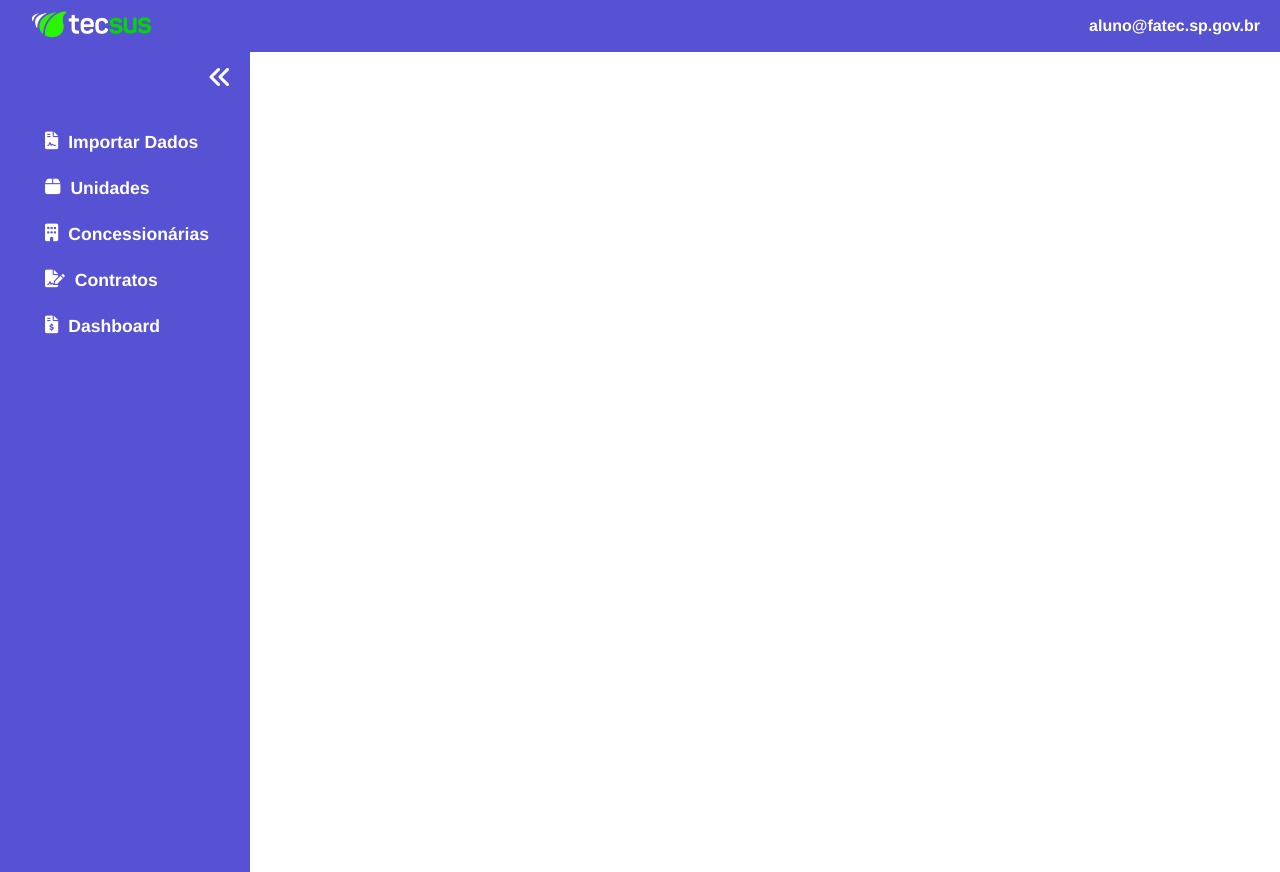
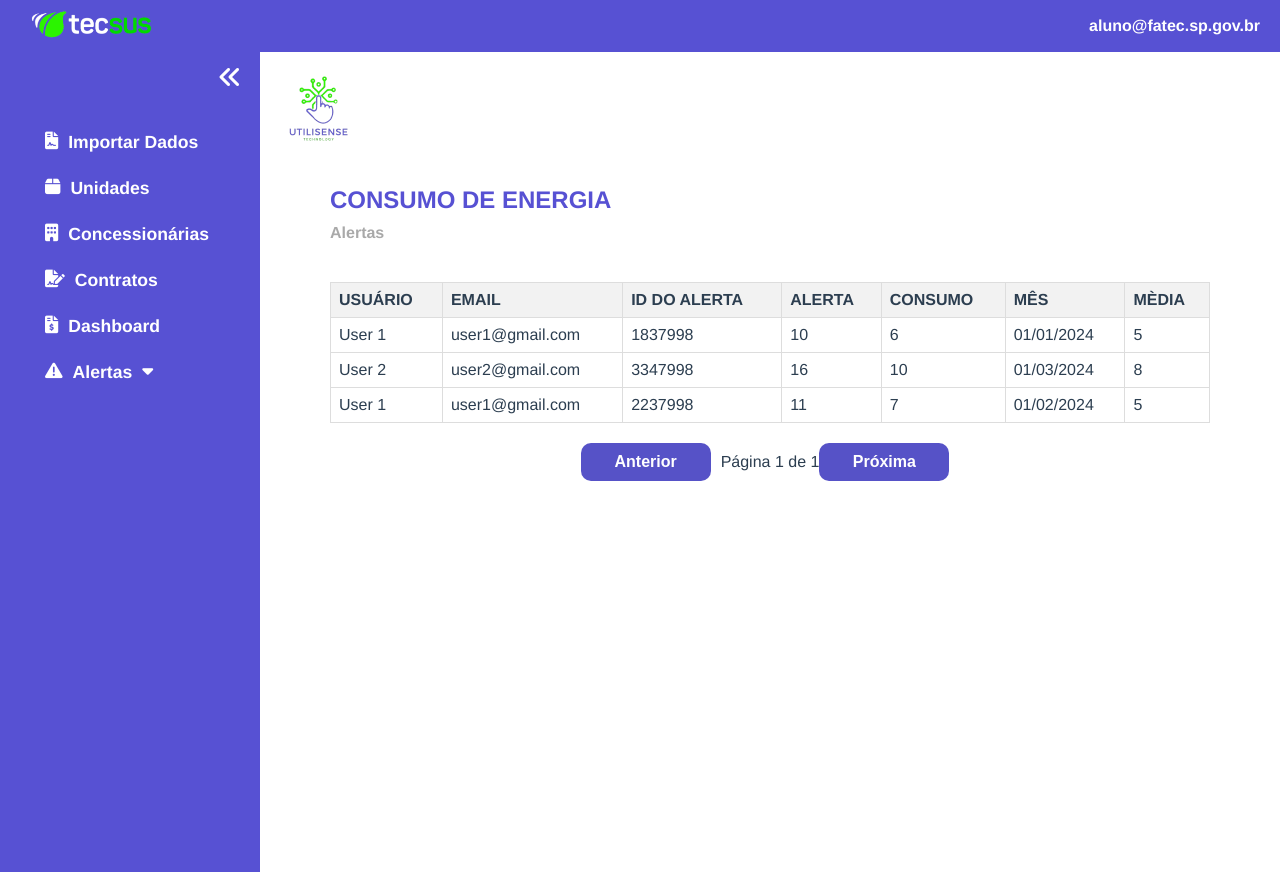
Before and after one commit to Data-Team23/Tecsus-frontend, a Vue app in the folder app-web/: page /consumo-de-energia in a window 1280 px wide. Built offline with nearby package versions, Linux system fonts and the light colour scheme.

Commit message:
feat: criação da tela de listagem de alertas

```diff
--- /dev/null
+++ b/app-web/src/assets/mockedDatas/waterAlerts.json
@@ -0,0 +1,26 @@
+[
+    {
+        "id": "374682736",
+        "name": "Conta de Luz",
+        "value": "50.000",
+        "year": "2023",
+        "code": "451",
+        "unity": "Unidade 1"
+    },
+    {
+        "id": "374682732",
+        "name": "Conta de Luz",
+        "value": "50.000",
+        "year": "2023",
+        "code": "451",
+        "unity": "Unidade 1"
+    },
+    {
+        "id": "374682731",
+        "name": "Conta de Luz",
+        "value": "50.000",
+        "year": "2023",
+        "code": "451",
+        "unity": "Unidade 1"
+    }
+]
--- /dev/null
+++ b/app-web/src/assets/styles/alerts.css
@@ -0,0 +1,31 @@
+@import url('global.css');
+.alerts-container{
+    margin-left: 60px;
+}
+
+.utilisense-logo{
+    display: flex;
+    padding: 0 0 20px 20px;
+    justify-content: flex-start;
+}
+
+.title-container{
+    display: flex;
+    flex-direction: column;
+    align-items: flex-start;
+    margin-left: 70px;
+}
+
+.title-container h2{
+    margin-block: 0;
+    color: var(--cor-primaria);
+}
+
+.title-container h4{
+    margin-block: 10px;
+    color: var(--cor-hover);
+}
+
+.table-container{
+    padding: 30px 70px
+}
--- /dev/null
+++ b/app-web/src/assets/styles/global.css
@@ -0,0 +1,5 @@
+:root {
+    --cor-primaria: #5751D3;
+    --cor-texto: #fff;
+    --cor-hover: darkgray;
+}
--- a/app-web/src/assets/styles/navbar.css
+++ b/app-web/src/assets/styles/navbar.css
@@ -27,6 +27,38 @@ body {
   width: 150px;
   height: auto
 }
+.nav-alert{
+  display: flex;
+  flex-direction: column;
+  justify-content: flex-start;
+  margin-left: 45px;
+  gap: 10px;
+  cursor: pointer;
+}
+
+.alert{
+  display: flex;
+  gap: 10px;
+}
+
+.alert-list{
+  display: flex !important;
+  flex-direction: column;
+  gap: 10px;
+  text-align: start;
+  list-style-type: none !important;
+  padding-inline-start: 25px;
+  margin-block-start: 8px;
+  font-size: 16px;
+}
+
+.alert-list li{
+  display: flex;
+  gap: 5px;
+}
+.alert-list li a{
+  margin-left: 0;
+}
 
 .navbar-user {
   font-weight: bold;
@@ -35,7 +67,7 @@ body {
 .navbar-lateral {
   background-color: var(--cor-primaria);
   color: var(--cor-texto);
-  width: 250px;
+  width: 260px;
   height: 100%;
   position: absolute;
   top: 52px;
@@ -65,7 +97,7 @@ body {
 }
 
 .view-dobrada{
-  margin-left: 250px !important;
+  margin-left: 260px !important;
 }
 
 .container {
--- a/app-web/src/components/NavBar/NavBar.vue
+++ b/app-web/src/components/NavBar/NavBar.vue
@@ -35,6 +35,23 @@
                     <i class="fa-solid fa-file-invoice-dollar" style="color: #ffffff;"></i>
                     Dashboard
                 </router-link>
+                <div class="nav-alert" to="/alerts">
+                    <div class="alert" :onClick="toggleAlertsLinks">
+                        <i class="fa-solid fa-triangle-exclamation" style="color: #ffffff;"></i>
+                        Alertas
+                        <i class="fa-sharp fa-solid fa-caret-down"></i>
+                    </div>
+                    <ul class="alert-list" v-if="alertLinks">
+                        <li>
+                            <i class="fa-solid fa-droplet"></i>
+                            <router-link to="/consumo-de-agua">Consumo de Água</router-link>
+                        </li>
+                        <li>
+                            <i class="fa-solid fa-lightbulb"></i>
+                            <router-link to="/consumo-de-energia">Consumo de Energia</router-link>
+                        </li>
+                    </ul>
+                </div>
             </div>
         </div>
         <router-view :class="{'view-dobrada': !dobrada}"></router-view>
@@ -47,7 +64,13 @@ import { ref } from 'vue';
 
 const dobrada = ref(false);
 
+const alertLinks = ref(false)
+
 const toggleDobrada = () => {
     dobrada.value = !dobrada.value;
 };
+
+const toggleAlertsLinks = () => {
+    alertLinks.value = !alertLinks.value;
+}
 </script>"
--- a/app-web/src/components/Table/TableComponent.vue
+++ b/app-web/src/components/Table/TableComponent.vue
@@ -39,9 +39,13 @@ const props = defineProps({
 const currentPage = ref(1);
 
 const paginatedData = computed(() => {
-  const startIndex = (currentPage.value - 1) * props.itemsPerPage;
-  const endIndex = currentPage.value * props.itemsPerPage;
-  return props.data.slice(startIndex, endIndex);
+  if (Array.isArray(props.data)) {
+    const startIndex = (currentPage.value - 1) * props.itemsPerPage;
+    const endIndex = currentPage.value * props.itemsPerPage;
+    return props.data.slice(startIndex, endIndex);
+  } else {
+    return [];
+  }
 });
 
 const totalPages = computed(() => Math.ceil(props.data.length / props.itemsPerPage));
--- a/app-web/src/router/index.js
+++ b/app-web/src/router/index.js
@@ -1,6 +1,8 @@
 import { createRouter, createWebHistory } from 'vue-router';
 import UploadImage from '@/views/Upload.vue';
 import Dashboard from '@/views/Dashboard.vue'
+import PowerAlerts from '@/views/PowerAlerts.vue';
+import WaterAlerts from '@/views/WaterAlerts.vue';
 
 const routes = [
   {
@@ -13,6 +15,16 @@ const routes = [
     name: 'Dashboard',
     component: Dashboard
   },
+  {
+    path: '/consumo-de-energia',
+    name: 'Consumo de energia',
+    component: PowerAlerts
+  },
+  {
+    path: '/consumo-de-agua',
+    name: 'Consumo de água',
+    component: WaterAlerts
+  }
 ];
 
 const router = createRouter({
--- /dev/null
+++ b/app-web/src/views/PowerAlerts.vue
@@ -0,0 +1,87 @@
+<template>
+    <div class="alerts-container">
+        <div class="utilisense-logo">
+            <img src="@/assets/utilisense-logo.png" alt="">
+        </div>
+        <div class="title-container">
+            <h2>CONSUMO DE ENERGIA</h2>
+            <h4>Alertas</h4>
+        </div>
+        <div class="table-container">
+            <TableComponent
+                :data-object="tableObject"
+                :data="data">
+            </TableComponent>
+        </div>
+    </div>
+</template>
+<script setup>
+import { ref } from 'vue';
+import TableComponent from '@/components/Table/TableComponent.vue';
+import '@/assets/styles/alerts.css';
+import dataMocked from '@/assets/mockedDatas/waterAlerts.json'
+
+import { useToast } from 'vue-toastification';
+const toast = useToast();
+
+const apiUrl = ''
+
+const data = ref([
+    {
+        "USUÁRIO": "User 1",
+        "EMAIL": "user1@gmail.com",
+        "ID DO ALERTA": "1837998",
+        "ALERTA": "10",
+        "CONSUMO": "6",
+        "MÊS": "01/01/2024",
+        "MÈDIA": "5",
+    },
+    {
+        "USUÁRIO": "User 2",
+        "EMAIL": "user2@gmail.com",
+        "ID DO ALERTA": "3347998",
+        "ALERTA": "16",
+        "CONSUMO": "10",
+        "MÊS": "01/03/2024",
+        "MÈDIA": "8",
+    },
+    {
+        "USUÁRIO": "User 1",
+        "EMAIL": "user1@gmail.com",
+        "ID DO ALERTA": "2237998",
+        "ALERTA": "11",
+        "CONSUMO": "7",
+        "MÊS": "01/02/2024",
+        "MÈDIA": "5",
+    },
+])
+
+let tableObject = {
+    id: "374682736",
+    name: "Conta de Luz",
+    value: "50.000",
+    year: "2023",
+    code: "451",
+    unity: "Unidade 1",
+};
+
+// fetch(apiUrl, {
+//     method: 'GET',
+// })
+// .then(response => {
+//     if (response.ok) {
+//         data.value = response.value
+//     } else {
+//         toast.error('Erro carregar alertas.', {
+//           position: 'bottom-center'
+//         });
+//     }
+// })
+// .catch(() => {
+//     toast.error('Erro ao carregar alertas.', {
+//         position: 'bottom-center'
+//     });
+// });
+
+
+</script>
--- /dev/null
+++ b/app-web/src/views/WaterAlerts.vue
@@ -0,0 +1,87 @@
+<template>
+    <div class="alerts-container">
+        <div class="utilisense-logo">
+            <img src="@/assets/utilisense-logo.png" alt="">
+        </div>
+        <div class="title-container">
+            <h2>CONSUMO DE ÁGUA</h2>
+            <h4>Alertas</h4>
+        </div>
+        <div class="table-container">
+            <TableComponent
+                :data-object="tableObject"
+                :data="data">
+            </TableComponent>
+        </div>
+    </div>
+</template>
+<script setup>
+import { ref } from 'vue';
+import TableComponent from '@/components/Table/TableComponent.vue';
+import '@/assets/styles/alerts.css';
+import dataMocked from '@/assets/mockedDatas/waterAlerts.json'
+
+import { useToast } from 'vue-toastification';
+const toast = useToast();
+
+const apiUrl = ''
+
+const data = ref([
+    {
+        "USUÁRIO": "User 1",
+        "EMAIL": "user1@gmail.com",
+        "ID DO ALERTA": "1837998",
+        "ALERTA": "10",
+        "CONSUMO": "6",
+        "MÊS": "01/01/2024",
+        "MÈDIA": "5",
+    },
+    {
+        "USUÁRIO": "User 2",
+        "EMAIL": "user2@gmail.com",
+        "ID DO ALERTA": "3347998",
+        "ALERTA": "16",
+        "CONSUMO": "10",
+        "MÊS": "01/03/2024",
+        "MÈDIA": "8",
+    },
+    {
+        "USUÁRIO": "User 1",
+        "EMAIL": "user1@gmail.com",
+        "ID DO ALERTA": "2237998",
+        "ALERTA": "11",
+        "CONSUMO": "7",
+        "MÊS": "01/02/2024",
+        "MÈDIA": "5",
+    },
+])
+
+let tableObject = {
+    id: "374682736",
+    name: "Conta de Luz",
+    value: "50.000",
+    year: "2023",
+    code: "451",
+    unity: "Unidade 1",
+};
+
+// fetch(apiUrl, {
+//     method: 'GET',
+// })
+// .then(response => {
+//     if (response.ok) {
+//         data.value = response.value
+//     } else {
+//         toast.error('Erro carregar alertas.', {
+//           position: 'bottom-center'
+//         });
+//     }
+// })
+// .catch(() => {
+//     toast.error('Erro ao carregar alertas.', {
+//         position: 'bottom-center'
+//     });
+// });
+
+
+</script>
```
Also changed, not shown: app-web/src/assets/utilisense-logo.png (added).
